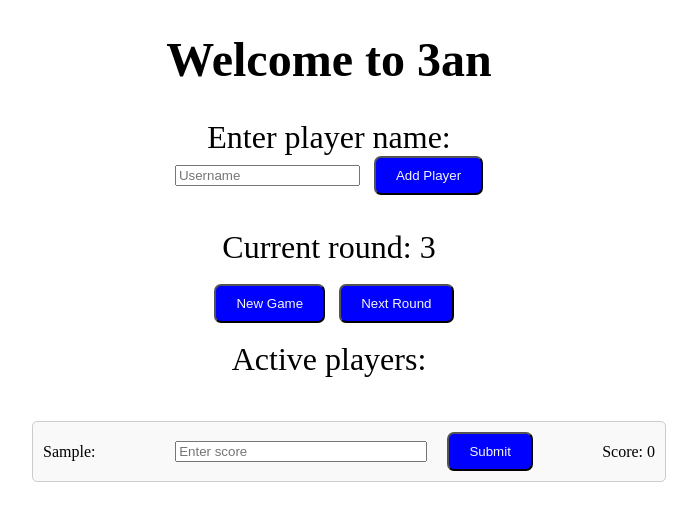
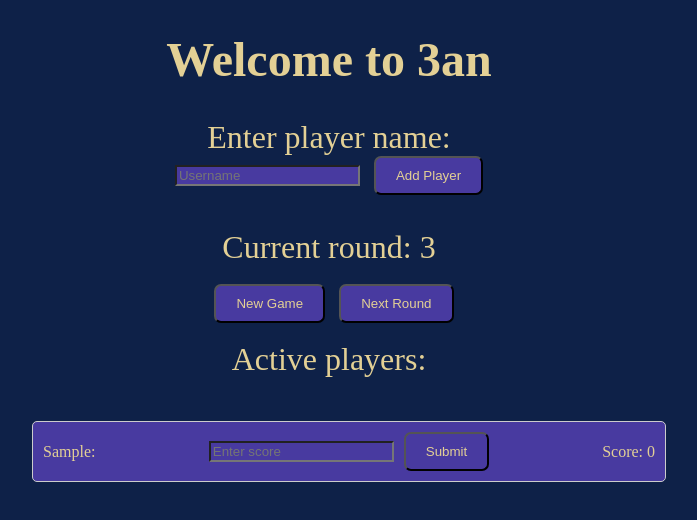
Before and after one commit to simonsallad/3an, a website: page public/index.html in a window 1280 px wide. Both pictures are taken after typing "Sample" into the empty fields and a click on the button "Add Player". Shown: the whole page, without its empty margins (311-1008 px from the left). Drawn offline with Linux system fonts and the light colour scheme.

Commit message:
New styling

```diff
--- a/public/index.html
+++ b/public/index.html
@@ -12,7 +12,7 @@
     <h1 id='topBanner'>Welcome to 3an</h1>
     <label id="playerName">Enter player name: </label>
     <div id="playerDiv">
-        <input type="textbox" placeholder="Username" id="playerTextbox">
+        <input type="textbox" placeholder="Username" id="playerTextbox", class="textBox">
         <button class='buttons' type="button" id="submitBtn">Add Player</button><br><br>
         <ul id="playerList">
             <p id="playerOne"></p>
--- a/public/index.js
+++ b/public/index.js
@@ -51,6 +51,7 @@ submitBtn.onclick = function() {
     mathTextbox.type = "text";
     mathTextbox.placeholder = "Enter score";
     mathTextbox.className = "math-input";
+    mathTextbox.className = "textBox";
 
     const scoreLabel = document.createElement("span");
     scoreLabel.textContent = "Score: 0";
--- a/public/style.css
+++ b/public/style.css
@@ -1,3 +1,7 @@
+body {
+    background-color: #0E2148;
+    color: #E3D095;
+}
 #topBanner {
     font-size: 3em;
     text-align: center;
@@ -12,15 +16,15 @@
 .buttons {
     padding: 10px 20px;
     font-size: 1, 5em;
-    color: whitesmoke;
     border-radius: 7px;
     cursor: pointer;
-    background-color: blue;
+    background-color: #483AA0;
+    color: #E3D095;
     transition: background-color 0.25s;
 }
 
 .buttons:hover {
-    background-color: darkblue;
+    background-color: #7965C1;
 }
 
 #btnContainer {
@@ -67,7 +71,6 @@
     margin-top: 20px;
 }
 
-/* Style individual player entries */
 .player-entry {
     display: flex;
     align-items: center;
@@ -78,7 +81,7 @@
     margin: 5px 0;
     border: 1px solid #ccc;
     border-radius: 5px;
-    background-color: #f9f9f9;
+    background-color: #483AA0;
 }
 
 /* Align text and inputs in player entries */
@@ -90,6 +93,7 @@
 .math-input {
     flex: 2;
     margin: 0 10px;
+    color: #E3D095;
 }
 
 .score-label {
@@ -100,3 +104,8 @@
 button {
     margin-left: 10px;
 }
+
+.textBox {
+    background-color: #483AA0;
+    color: #E3D095;
+}
```
Also changed, not shown: 1 other file.
